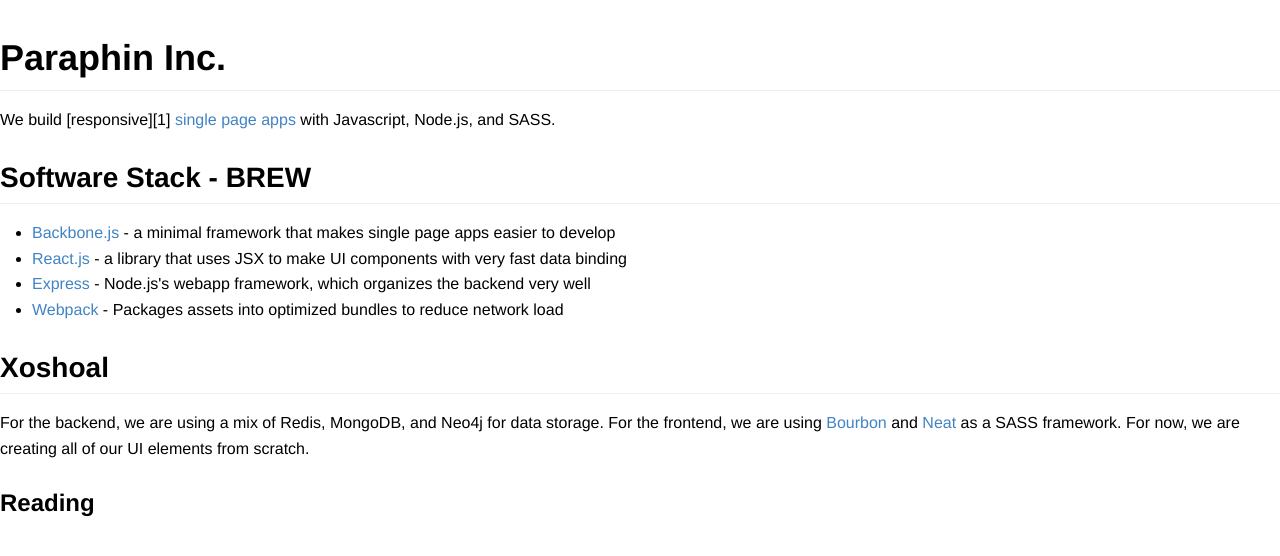
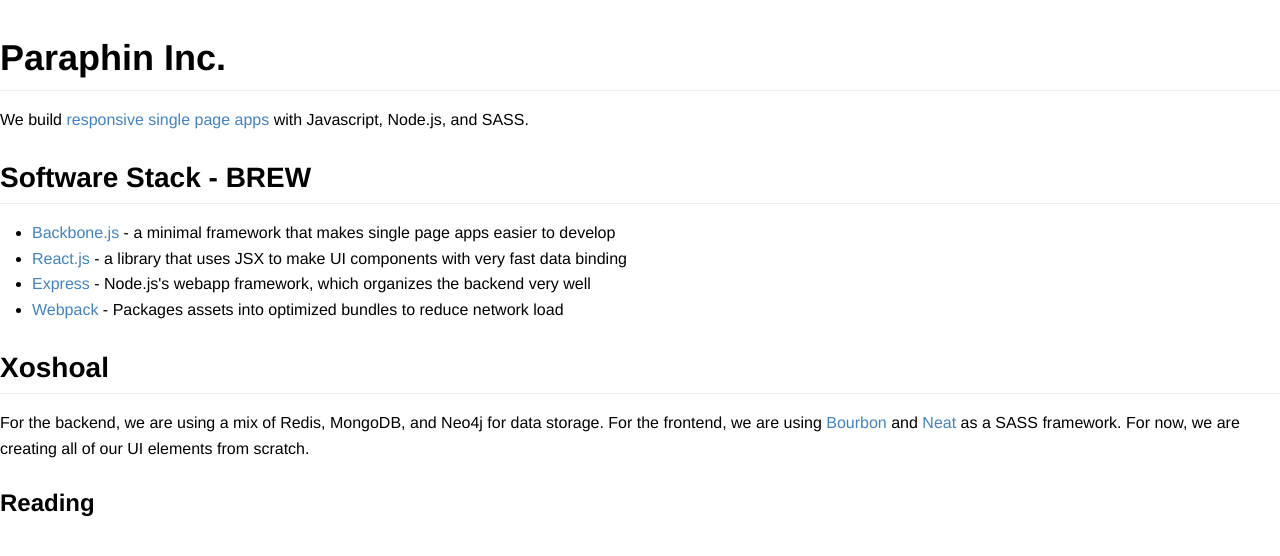
Before and after one commit to paraphin/paraphin.github.io, a plain HTML site: page index.html in a window 1280 px wide. Drawn offline with Linux system fonts and the light colour scheme.

Commit message:
fixed broken md link reference

```diff
--- a/index.html
+++ b/index.html
@@ -846,7 +846,7 @@
     </style>
   </head>
   <body><h1 id="paraphin-inc-">Paraphin Inc.</h1>
-<p>We build [responsive][1] <a href="http://singlepageappbook.com/goal.html">single page apps</a> with Javascript, Node.js, and SASS.</p>
+<p>We build <a href="https://developers.google.com/web/fundamentals/layouts/rwd-fundamentals/">responsive</a> <a href="http://singlepageappbook.com/goal.html">single page apps</a> with Javascript, Node.js, and SASS.</p>
 <h2 id="software-stack-brew">Software Stack - BREW</h2>
 <ul>
 <li><a href="http://backbonejs.org/">Backbone.js</a> - a minimal framework that makes single page apps easier to develop</li>
```
Also changed, not shown: index.md (+0 -2 lines).
